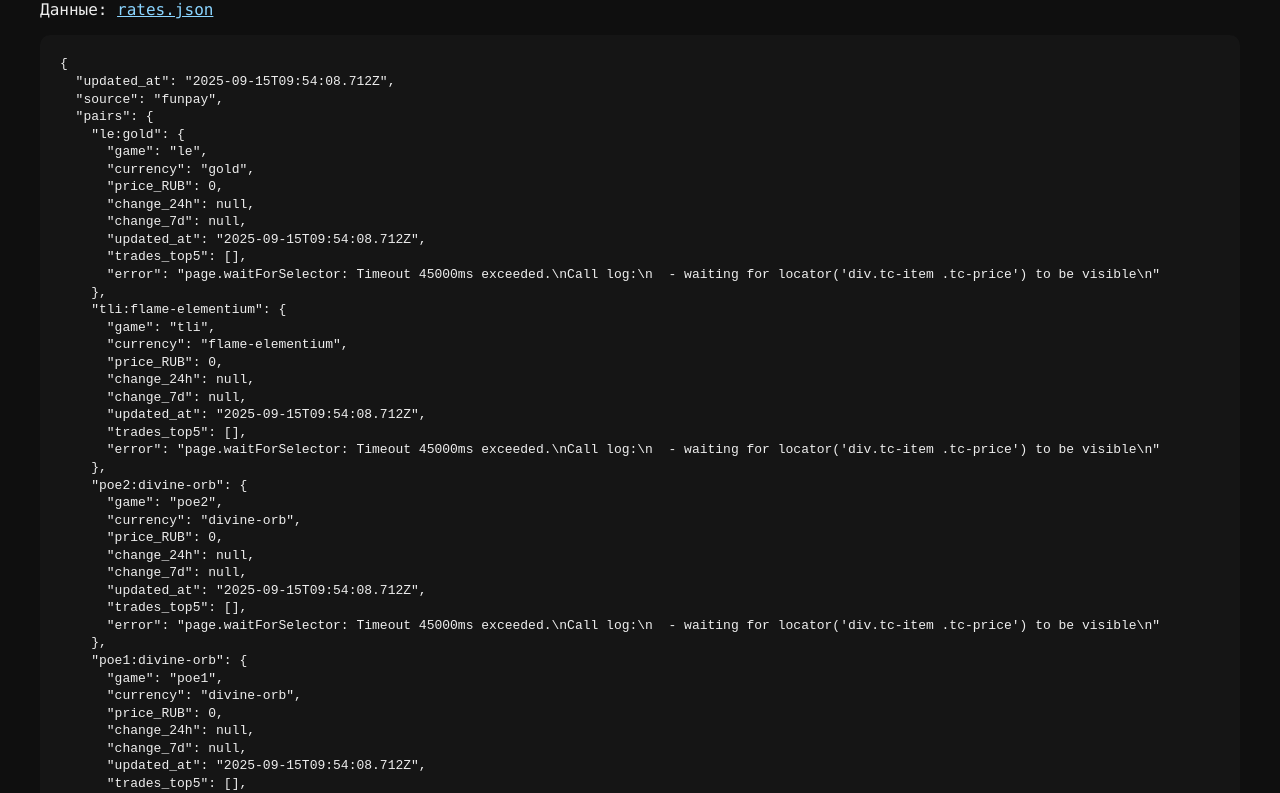
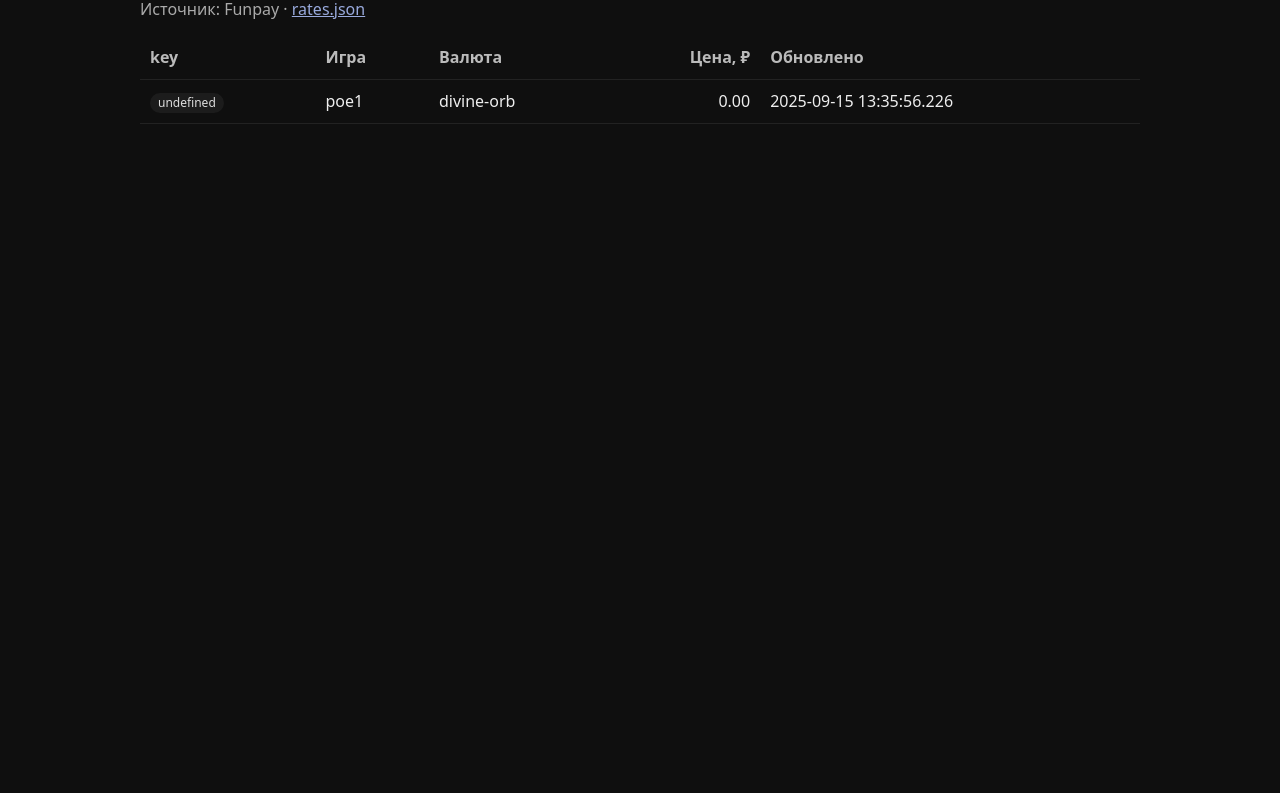
Before and after one commit to poeopt/poeopt-rates, a plain HTML site: page index.html in a window 1280 px wide. Shown: the part 99-892 px from the top of the page. After the commit the page ends 800 px from the top, so only its background shows below. Drawn offline with Linux system fonts and the light colour scheme.

Commit message:
Deploying to gh-pages from @ poeopt/poeopt-rates@6e0c678e052c13796d4b5fa5a2f1bd979e8d43c5 🚀

```diff
--- a/index.html
+++ b/index.html
@@ -3,23 +3,63 @@
 <head>
   <meta charset="utf-8">
   <title>poeopt-rates</title>
-  <meta name="viewport" content="width=device-width,initial-scale=1">
+  <meta name="viewport" content="width=device-width, initial-scale=1">
   <style>
-    body{background:#0f0f0f;color:#eee;font-family:ui-monospace,Menlo,Consolas,monospace;margin:40px}
-    a{color:#8bd5ff}
-    pre{white-space:pre-wrap;word-break:break-word;background:#151515;border-radius:10px;padding:20px;line-height:1.35}
+    body{background:#0f0f0f;color:#eee;font:16px/1.4 system-ui,Segoe UI,Roboto,Arial}
+    .wrap{max-width:1000px;margin:40px auto;padding:0 16px}
+    h1{margin:0 0 12px}
+    .muted{color:#aaa}
+    table{width:100%;border-collapse:collapse;margin-top:16px}
+    th,td{padding:10px;border-bottom:1px solid #222;text-align:left}
+    th{color:#bbb;font-weight:600}
+    .num{text-align:right;font-variant-numeric:tabular-nums}
+    .pill{display:inline-block;padding:2px 8px;border-radius:999px;background:#1c1c1c;color:#ddd;font-size:12px}
+    a{color:#9ad}
   </style>
 </head>
 <body>
+<div class="wrap">
   <h1>poeopt-rates</h1>
-  <p>Данные: <a href="rates.json">rates.json</a></p>
-  <pre id="out">Загрузка…</pre>
-  <script>
-    fetch('rates.json').then(r=>r.json()).then(j=>{
-      document.getElementById('out').textContent = JSON.stringify(j, null, 2);
-    }).catch(e=>{
-      document.getElementById('out').textContent = 'Ошибка загрузки: ' + e;
-    });
-  </script>
+  <div class="muted">Источник: Funpay · <a href="./rates.json">rates.json</a></div>
+
+  <table id="tbl">
+    <thead>
+      <tr>
+        <th>key</th>
+        <th>Игра</th>
+        <th>Валюта</th>
+        <th class="num">Цена, ₽</th>
+        <th>Обновлено</th>
+      </tr>
+    </thead>
+    <tbody></tbody>
+  </table>
+</div>
+
+<script>
+(async () => {
+  const res = await fetch('./rates.json', {cache:'no-store'});
+  const data = await res.json();
+  const tbody = document.querySelector('#tbl tbody');
+  const pairs = data.pairs || {};
+  const keys = Object.keys(pairs);
+  if (!keys.length) {
+    tbody.innerHTML = '<tr><td colspan="5">Нет данных</td></tr>';
+    return;
+  }
+  for (const k of keys) {
+    const p = pairs[k];
+    const tr = document.createElement('tr');
+    tr.innerHTML = `
+      <td><span class="pill">${k}</span></td>
+      <td>${p.game ?? ''}</td>
+      <td>${p.currency ?? ''}</td>
+      <td class="num">${(p.price_RUB ?? 0).toFixed(2)}</td>
+      <td>${(p.updated_at ?? '').replace('T',' ').replace('Z','')}</td>
+    `;
+    tbody.appendChild(tr);
+  }
+})();
+</script>
 </body>
 </html>
--- a/rates.json
+++ b/rates.json
@@ -1,46 +1,16 @@
 {
-  "updated_at": "2025-09-15T09:54:08.712Z",
+  "updated_at": "2025-09-15T13:35:56.225Z",
   "source": "funpay",
   "pairs": {
-    "le:gold": {
-      "game": "le",
-      "currency": "gold",
-      "price_RUB": 0,
-      "change_24h": null,
-      "change_7d": null,
-      "updated_at": "2025-09-15T09:54:08.712Z",
-      "trades_top5": [],
-      "error": "page.waitForSelector: Timeout 45000ms exceeded.\nCall log:\n  - waiting for locator('div.tc-item .tc-price') to be visible\n"
-    },
-    "tli:flame-elementium": {
-      "game": "tli",
-      "currency": "flame-elementium",
-      "price_RUB": 0,
-      "change_24h": null,
-      "change_7d": null,
-      "updated_at": "2025-09-15T09:54:08.712Z",
-      "trades_top5": [],
-      "error": "page.waitForSelector: Timeout 45000ms exceeded.\nCall log:\n  - waiting for locator('div.tc-item .tc-price') to be visible\n"
-    },
-    "poe2:divine-orb": {
-      "game": "poe2",
-      "currency": "divine-orb",
-      "price_RUB": 0,
-      "change_24h": null,
-      "change_7d": null,
-      "updated_at": "2025-09-15T09:54:08.712Z",
-      "trades_top5": [],
-      "error": "page.waitForSelector: Timeout 45000ms exceeded.\nCall log:\n  - waiting for locator('div.tc-item .tc-price') to be visible\n"
-    },
-    "poe1:divine-orb": {
+    "undefined": {
       "game": "poe1",
       "currency": "divine-orb",
       "price_RUB": 0,
       "change_24h": null,
       "change_7d": null,
-      "updated_at": "2025-09-15T09:54:08.712Z",
+      "updated_at": "2025-09-15T13:35:56.226Z",
       "trades_top5": [],
-      "error": "page.waitForSelector: Timeout 45000ms exceeded.\nCall log:\n  - waiting for locator('div.tc-item .tc-price') to be visible\n"
+      "error": "Cannot read properties of undefined (reading 'includes')"
     }
   }
 }
```
